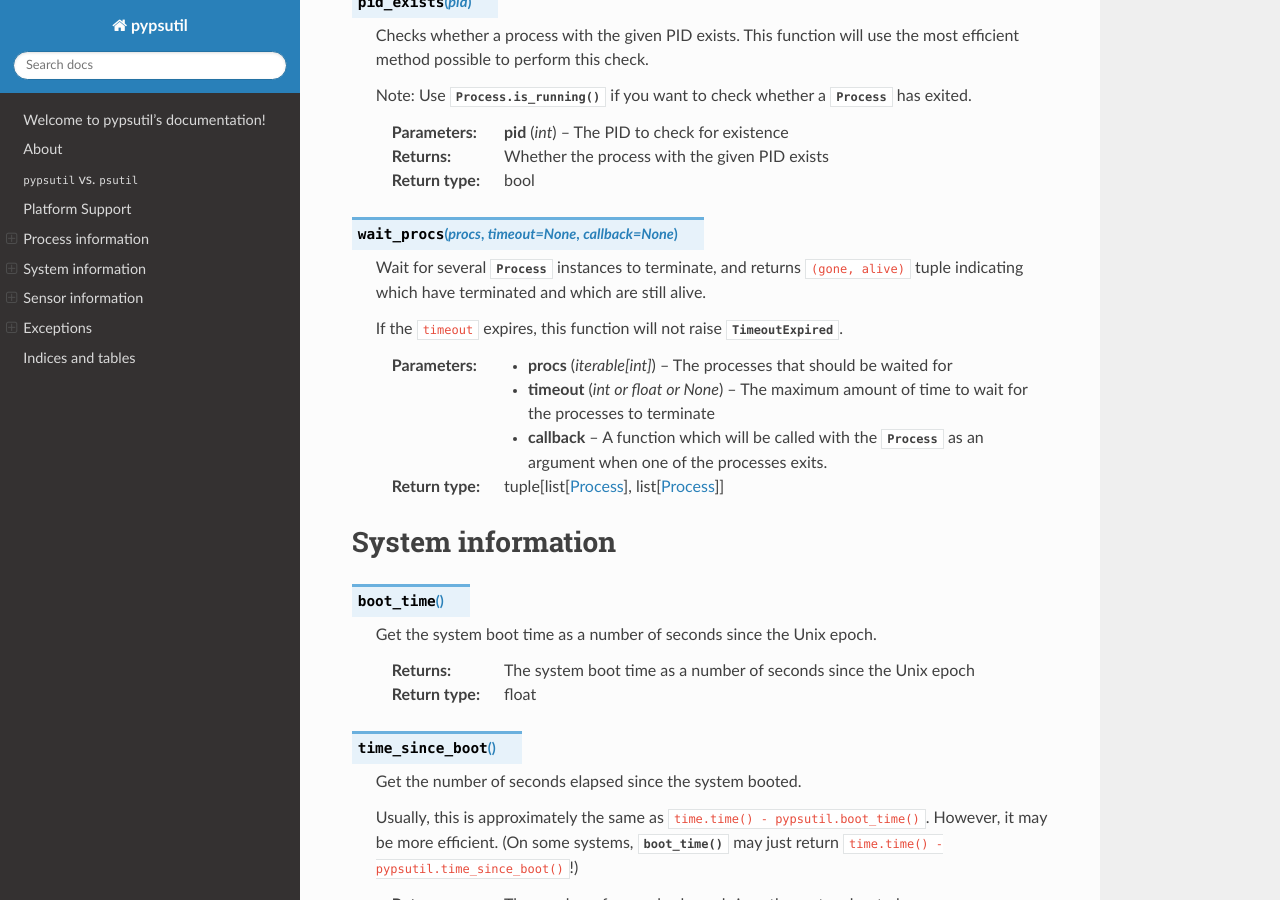
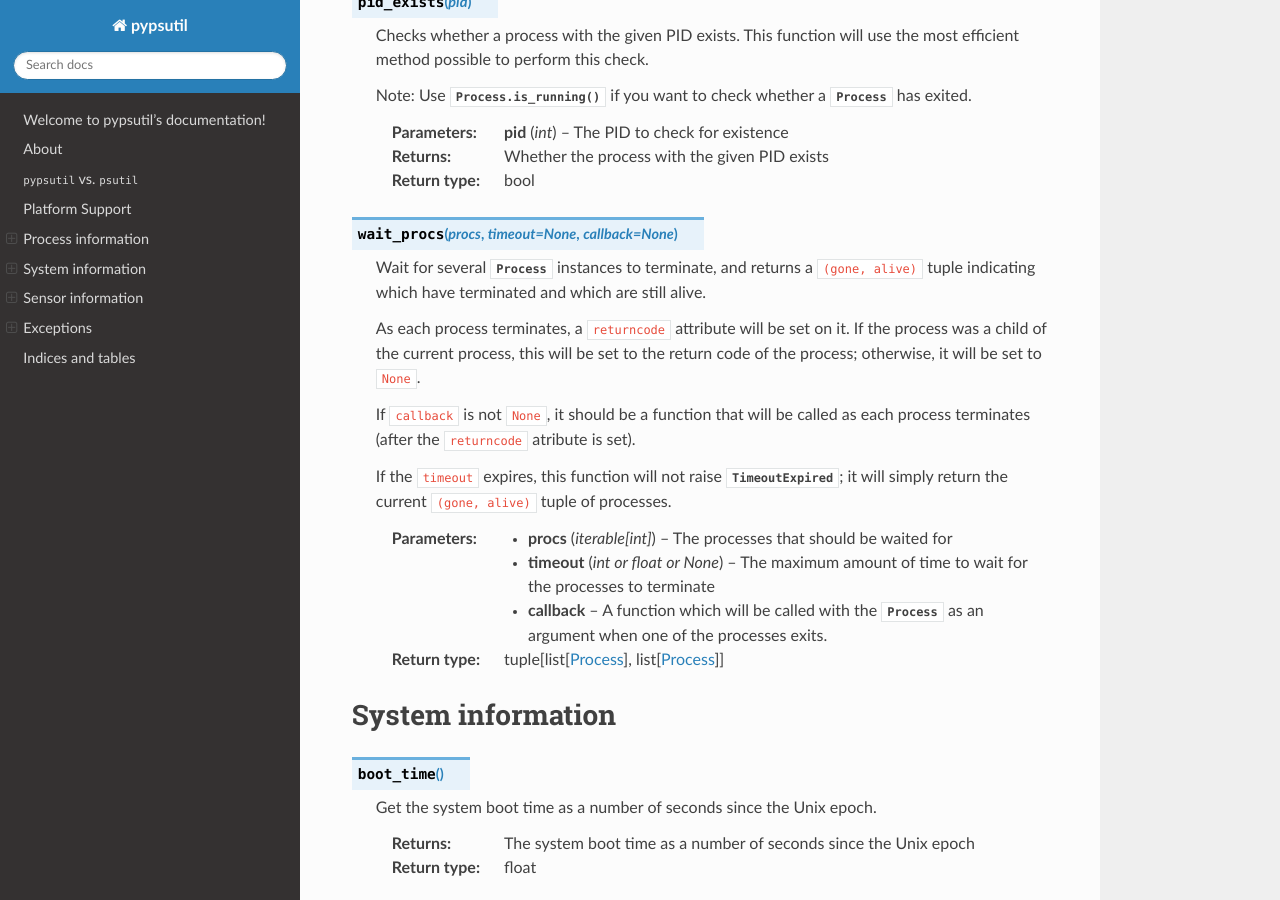
Before and after one commit to cptpcrd/pypsutil, a Sphinx documentation site: the page built from docs/index.rst, in a window 1280 px wide and 900 px high, scrolled down 13248 px. Built offline with Sphinx 7.4.7 and the Read the Docs theme 2.0.0, drawn with Linux system fonts in a browser that asks for light colours.

Commit message:
docs: Improve wait_procs() documentation

```diff
--- a/docs/index.rst
+++ b/docs/index.rst
@@ -623,10 +623,18 @@
 
 .. py:function:: wait_procs(procs, timeout=None, callback=None)
 
-   Wait for several :py:class:`Process` instances to terminate, and returns ``(gone, alive)`` tuple
+   Wait for several :py:class:`Process` instances to terminate, and returns a ``(gone, alive)`` tuple
    indicating which have terminated and which are still alive.
 
-   If the ``timeout`` expires, this function will not raise :py:class:`TimeoutExpired`.
+   As each process terminates, a ``returncode`` attribute will be set on it. If the process was a child
+   of the current process, this will be set to the return code of the process; otherwise, it will be set
+   to ``None``.
+
+   If ``callback`` is not ``None``, it should be a function that will be called as each process terminates
+   (after the ``returncode`` atribute is set).
+
+   If the ``timeout`` expires, this function will not raise :py:class:`TimeoutExpired`; it will simply
+   return the current ``(gone, alive)`` tuple of processes.
 
    :param procs: The processes that should be waited for
    :type procs: iterable[int]
```
